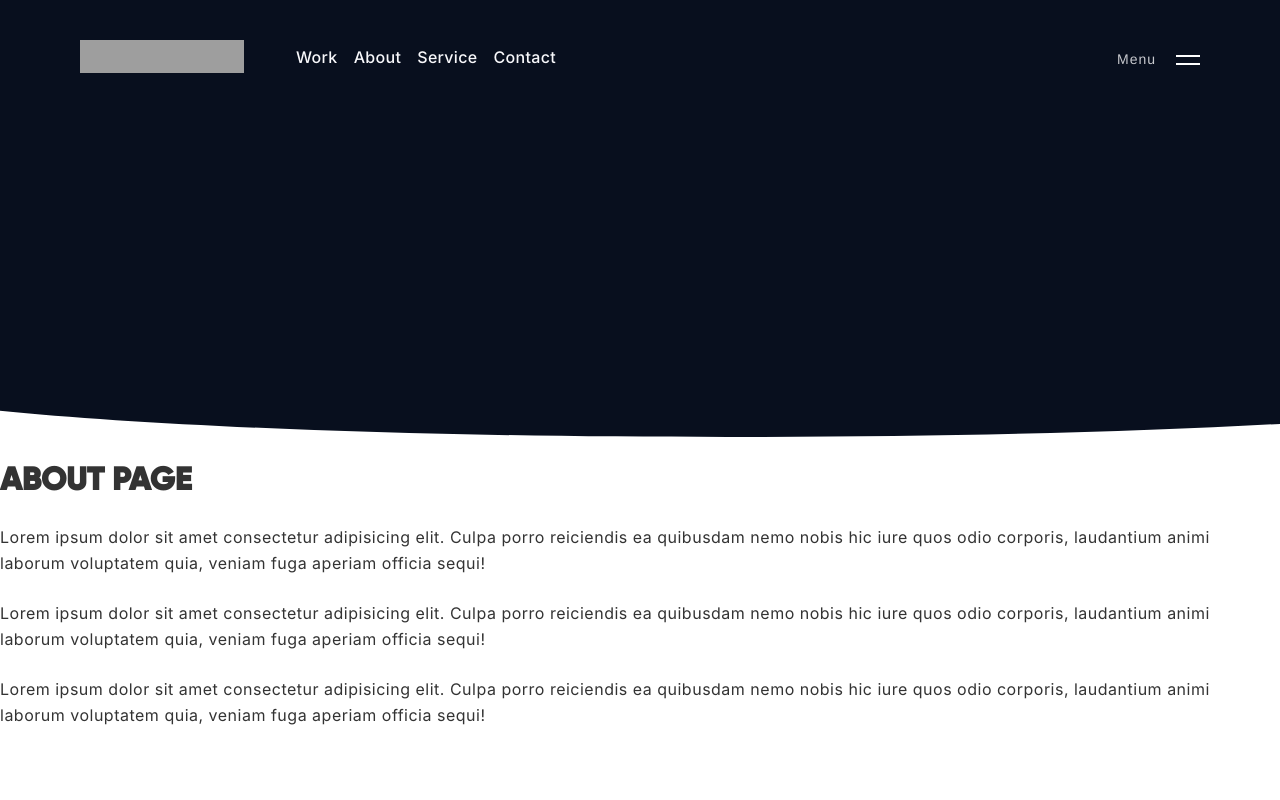
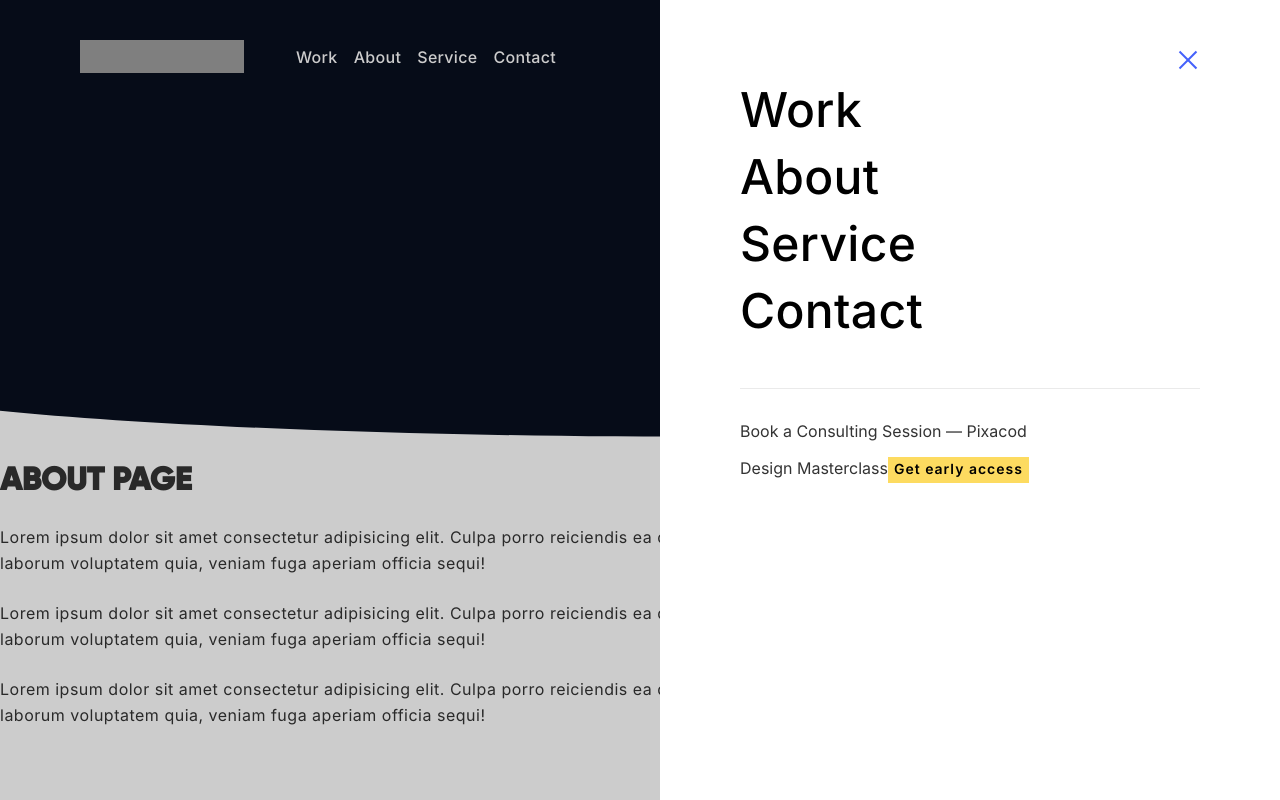
Before and after one commit to pixacodagency/frontend, a Next.js app: page /about in a window 1280 px wide. Both pictures are taken after a click on the button "Menu". Shown: the top 800 px of the page. Built offline with nearby package versions, Linux system fonts and the light colour scheme; grey boxes are pictures that could not be loaded.

Commit message:
Updated sidebar menu

```diff
--- a/components/Navbar.js
+++ b/components/Navbar.js
@@ -1,13 +1,19 @@
 import Link from 'next/link';
-import { useState } from 'react'
+import { useState } from 'react';
+import React, { useRef } from "react";
 import Image from 'next/image';
 import navStyles from '../styles/Nav.module.css';
-
+import useOutsideClick from "../helpers/useOutsideClick";
 
 const Navbar = () => {
 
   const [showSidebar, setShowSidebar] = useState(false);
 
+  const sidebarRef = useRef();
+
+  useOutsideClick(sidebarRef, () => {
+    alert('You clicked outside')
+  });
 
   return (
     <header className={`${navStyles.menuDesktop} ${navStyles.header} ${navStyles.grid}`}>
@@ -51,16 +57,16 @@ const Navbar = () => {
       </nav>
       <div className={navStyles.hamburgerRow}>
         <button className={`${navStyles.toggleButton} ${navStyles.buttonStyle}`}>
-          <span className={navStyles.hamburgerText}>Menu</span>
+          <span className={`${navStyles.hamburgerText} ${showSidebar ? navStyles.NotOpacity : navStyles.Opacity}`}>Menu</span>
             <span className={navStyles.hamburgerButton} onClick={()=> setShowSidebar(!showSidebar)}>
-            <span></span>
-            <span></span>
+            <span className={ showSidebar ? navStyles.isOpen : navStyles.isClosed}></span>
+            <span className={ showSidebar ? navStyles.isOpen : navStyles.isClosed}></span>
           </span>
         </button>
       </div>
         <div className={showSidebar ? navStyles.sidebarVisable : navStyles.sidebar }>
-        <div className={showSidebar ? navStyles.sidebarWrapper : null}>
-          <div className={`${navStyles.sidebarWrapperContainer} ${navStyles.navAnimated}`}>
+          <div className={`${navStyles.sidebarWrapper} ${showSidebar ? navStyles.sidebarWrapperRwd : navStyles.sidebarWrapper}`}>
+            <div className={`${navStyles.sidebarWrapperContainer} ${showSidebar ? navStyles.sidebarWrapperRwd : navStyles.navAnimated}`}>
               <nav className={`${navStyles.sidebarNav} ${navStyles.linkEffect}`}>
                 <Link href="/work">
                     <a className={navStyles.navbarLinkItem}>
@@ -69,10 +75,41 @@ const Navbar = () => {
                     </aside>
                     </a>
                 </Link>
+                <Link href="/about">
+                    <a className={navStyles.navbarLinkItem}>
+                    <aside>
+                      <span data-hover="About">About</span>
+                    </aside>
+                    </a>
+                </Link>
+                <Link href="/service">
+                    <a className={navStyles.navbarLinkItem}>
+                    <aside>
+                      <span data-hover="Service">Service</span>
+                    </aside>
+                    </a>
+                </Link>
+                <Link href="/contact">
+                <a className={navStyles.navbarLinkItem}>
+                <aside>
+                  <span data-hover="Contact">Contact</span>
+                </aside>
+                </a>
+               </Link>
+              </nav>
+              <nav className={navStyles.moreLinks}>
+                <Link href="https://gum.co/bbxFSd">
+                  <a className={navStyles.navLink} target="_blank">Book a Consulting Session — Pixacod</a>
+                </Link>
+                <Link href="https://www.masterclass.com/">
+                  <a className={navStyles.navLink} target="_blank">Design Masterclass
+                  <span className={navStyles.badge}>Get early access</span>
+                  </a>
+                </Link>
               </nav>
             </div>
           </div>
-        <div className={navStyles.navBg}></div>
+          <div className={showSidebar ? navStyles.navBg : null}></div>
         </div>
     </header>
     );
--- /dev/null
+++ b/helpers/useOutsideClick.js
@@ -0,0 +1,19 @@
+import { useEffect } from "react";
+
+const useOutsideClick = (ref, callback) => {
+  const handleClick = e => {
+    if (ref.current && !ref.current.contains(e.target)) {
+      callback();
+    }
+  };
+
+  useEffect(() => {
+    document.addEventListener("click", handleClick);
+
+    return () => {
+      document.removeEventListener("click", handleClick);
+    };
+  });
+};
+
+export default useOutsideClick;
--- a/styles/Nav.module.css
+++ b/styles/Nav.module.css
@@ -85,8 +85,8 @@
 }
 
 .menuDesktop .navbarLinkItem,
-.hamburgerText {
-    color: var(--milky-way) !important;
+.buttonStyle span {
+    color: var(--white) !important;
 }
 
 .navbarLinkItem {
@@ -118,7 +118,7 @@
 }
 
 .navbarLinkItem:hover span {
-    color: var(--green);
+    color: var(--blue-light);
 }
 
 .hamburgerRow {
@@ -160,7 +160,6 @@
     margin: .375rem 0;
     top: 0;
     z-index: 1;
-    background-color: #fff;
     -webkit-transition: -webkit-transform .3s ease-out;
     transition: transform .3s ease-out;
     transition: transform .3s ease-out, -webkit-transform .3s ease-out;
@@ -179,13 +178,28 @@
     transform: scale(.7);
     -webkit-transition: opacity .5s cubic-bezier(.65, .005, .35, .995), -webkit-transform .4s cubic-bezier(.65, .005, .35, .995);
     transition: transform .4s cubic-bezier(.65, .005, .35, .995), opacity .5s cubic-bezier(.65, .005, .35, .995), -webkit-transform .4s cubic-bezier(.65, .005, .35, .995);
-    background-color: #7c00ff;
+    background-color: #4461FB;
 }
 
 .hamburgerButton:hover:before {
     -webkit-transform: scale(1);
     transform: scale(1);
     opacity: .2;
+}
+
+.isOpen {
+    background-color: var(--blue)!important;
+    -webkit-transform: translateY(4px) rotate( 135deg);
+    transform: translateY(4px) rotate( 135deg);
+}
+
+.isOpen:last-child {
+    -webkit-transform: translateY(-4px) rotate( 45deg);
+    transform: translateY(-4px) rotate( 45deg);
+}
+
+.isClosed {
+    background-color: #fff;
 }
 
 .toggleButton {
@@ -228,9 +242,16 @@ button .hamburgerText {
     position: relative;
     top: -5px;
     color: #000;
-    opacity: .8;
     text-transform: none;
     font-weight: var(--medium);
+}
+
+.Opacity {
+    opacity: .8;
+}
+
+.NotOpacity {
+    opacity: 0;
 }
 
 .sidebar {
@@ -272,8 +293,6 @@ button .hamburgerText {
     transition: .5s cubic-bezier(.65, .005, .35, .995);
 }
 
-.sidebarWrapperOpen {}
-
 .sidebarWrapperContainer {
     position: absolute;
     display: -webkit-box;
@@ -298,13 +317,7 @@ button .hamburgerText {
     transition: opacity .2s cubic-bezier(.75, .25, .25, .75), transform .3s cubic-bezier(.75, .25, .25, .75), -webkit-transform .3s cubic-bezier(.75, .25, .25, .75);
 }
 
-.sidebarOpen .sidebarWrapper {
-    width: 100%;
-    -webkit-transition: width .5s cubic-bezier(.4, 0, .1, 1);
-    transition: width .5s cubic-bezier(.4, 0, .1, 1);
-}
-
-.sidebarOpen .navAnimated {
+.navAnimatedOpen {
     -webkit-transform: translateZ(0);
     transform: translateZ(0);
     opacity: 1;
@@ -320,8 +333,8 @@ button .hamburgerText {
     height: 100%;
     left: 0;
     top: 0;
-    opacity: 0;
-    visibility: hidden;
+    opacity: 1;
+    visibility: visible;
 }
 
 .sidebarNav {
@@ -329,16 +342,55 @@ button .hamburgerText {
     margin-bottom: 2.5rem;
 }
 
+.sidebarNav .navbarLinkItem {
+    position: relative;
+    font-size: calc(var(--heading-three)*var(--scale));
+    color: var(--black) !important;
+    padding: 0;
+    margin: 0 0 .5rem;
+    display: block;
+}
+
+.sidebarNav .navbarLinkItem:hover span {
+    color: var(--blue);
+}
+
+.moreLinks {
+    position: relative;
+    border-top: 1px solid var(--grey);
+    margin-bottom: 1.5rem;
+    padding-top: 1.5rem;
+}
+
+.moreLinks .navLink {
+    padding: .5rem 0;
+    margin: 0;
+    display: table;
+    color: inherit;
+}
+
+.moreLinks .navLink:hover {
+    color: var(--blue);
+}
+
+.badge {
+    font-size: .875rem;
+    font-weight: var(--bold);
+    display: inline-table;
+    pointer-events: none;
+    position: relative;
+    line-height: 1.5;
+    padding: .125rem .375rem .1875rem;
+    letter-spacing: .0625rem;
+    min-height: 26px;
+    background: var(--yellow);
+    color: var(--black);
+}
+
 
 /*1100px*/
 
-@media only screen and (max-width: 68.75em) {
-    .header .logo {
-        height: 40px;
-        position: relative;
-        z-index: 9999;
-    }
-}
+@media only screen and (max-width: 68.75em) {}
 
 
 /*1080px*/
@@ -374,8 +426,10 @@ button .hamburgerText {
     .sidebarNav .navbarLinkItem {
         font-size: calc(var(--heading-two)*var(--scale));
     }
-    .sidebarWrapper {
+    .sidebarWrapperRwd {
         width: 620px;
+        -webkit-transition: width .5s cubic-bezier(.4, 0, .1, 1);
+        transition: width .5s cubic-bezier(.4, 0, .1, 1);
     }
 }
 
@@ -386,4 +440,7 @@ button .hamburgerText {
     .navbar {
         display: none;
     }
+    .sidebarWrapper {
+        width: 100% !important;
+    }
 }
--- a/styles/globals.css
+++ b/styles/globals.css
@@ -1,6 +1,12 @@
 :root {
+    --purple: #7c00ff;
     --green: #4AFFD8;
-    --milky-way: #f8f8fb;
+    --blue: #4461FB;
+    --grey: #eaeaea;
+    --yellow: #fddb60;
+    --white: #ffffff;
+    --black: #000;
+    --blue-light: #8595e0;
     --font-family--brand: "Gilroy", sans-serif;
     --heading-one: 68px;
     --heading-two: 48px;
```
Lines whose indentation alone changed are shown as unchanged.
